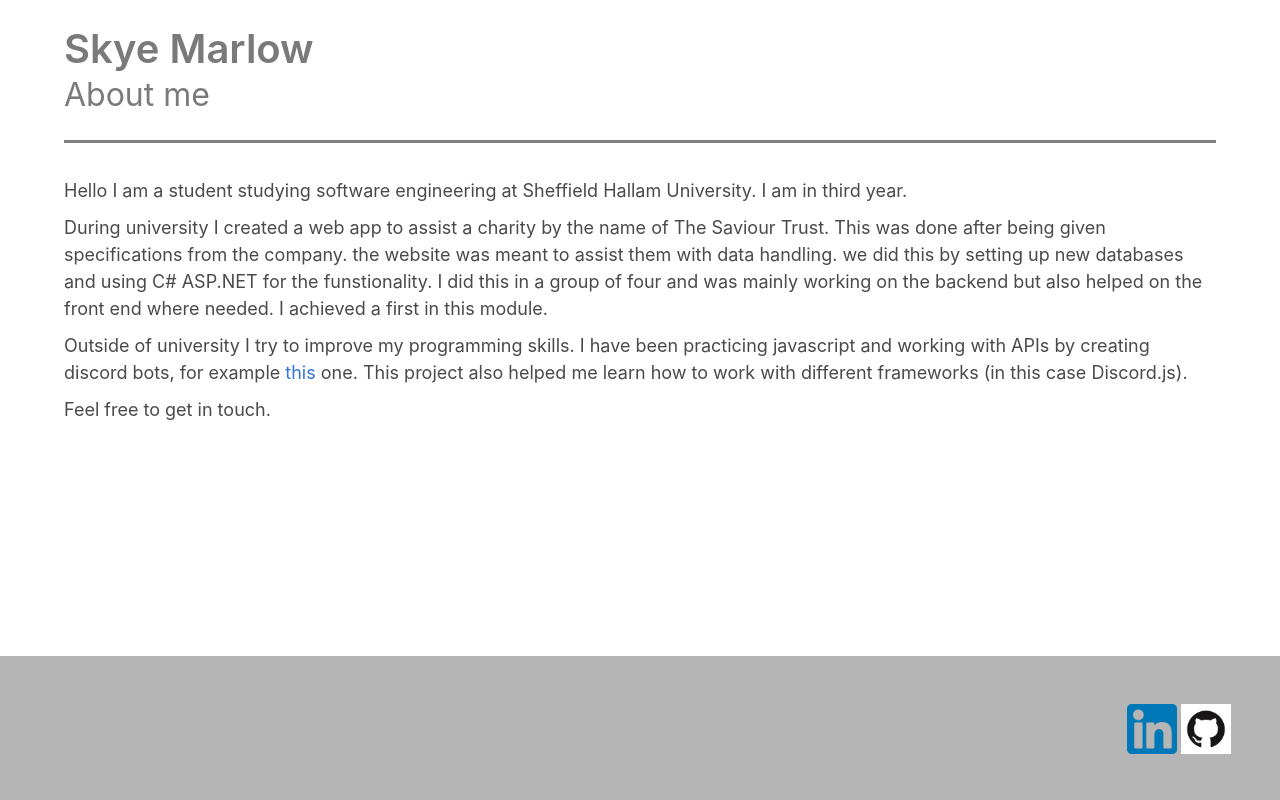
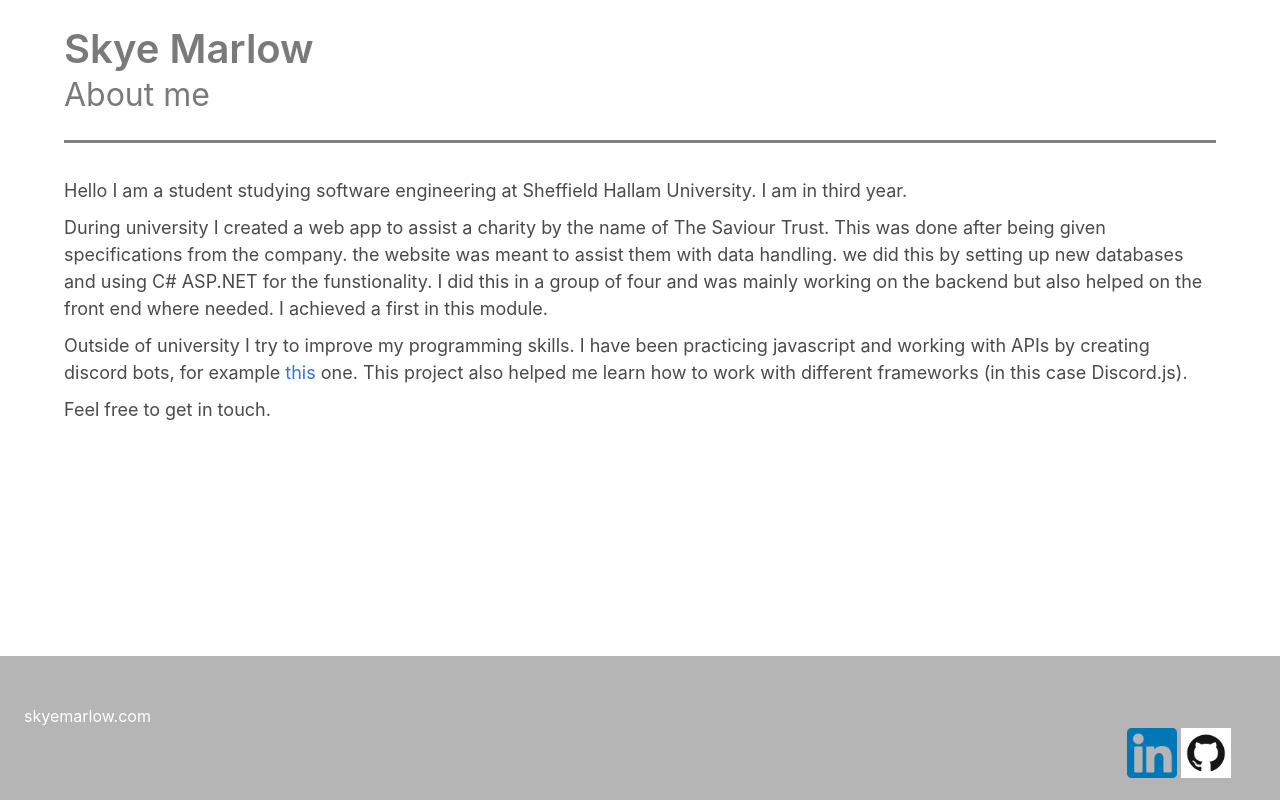
Before and after one commit to GlitchSkye/GlitchSkye.github.io, a plain HTML site: page index.html in a window 1280 px wide. Drawn offline with nearby package versions, Linux system fonts and the light colour scheme.

Commit message:
link styling

```diff
--- a/css/mobile.css
+++ b/css/mobile.css
@@ -36,3 +36,11 @@ body > footer {
     height: 10px;
 }
 /* to here */
+
+footer a {
+    color: white;
+}
+
+footer a:hover {
+    color: black;
+}
--- a/index.html
+++ b/index.html
@@ -35,8 +35,8 @@
 
         <p> Outside of university I try to improve my programming skills. I have been practicing javascript and working
             with
-            APIs by creating discord bots, for example <a
-                href="https://github.com/skyerin8/just-another-discord-bot">this</a> one.
+            APIs by creating discord bots, for example
+            <a href="https://github.com/skyerin8/just-another-discord-bot">this</a> one.
             This project also helped me learn how to work with different frameworks (in this case Discord.js).
         </p>
 
@@ -47,6 +47,9 @@
     </div>
 
     <footer class="footer has-background-grey-light">
+        <div class = "website">
+           <a href = "http://www.skyemarlow.com"> skyemarlow.com </a>
+        </div>
         <div class="icons">
             <!--need to change this badge to one without transparent letters-->
             <a href="https://www.linkedin.com/in/skye-marlow-b22b73195/">
```
